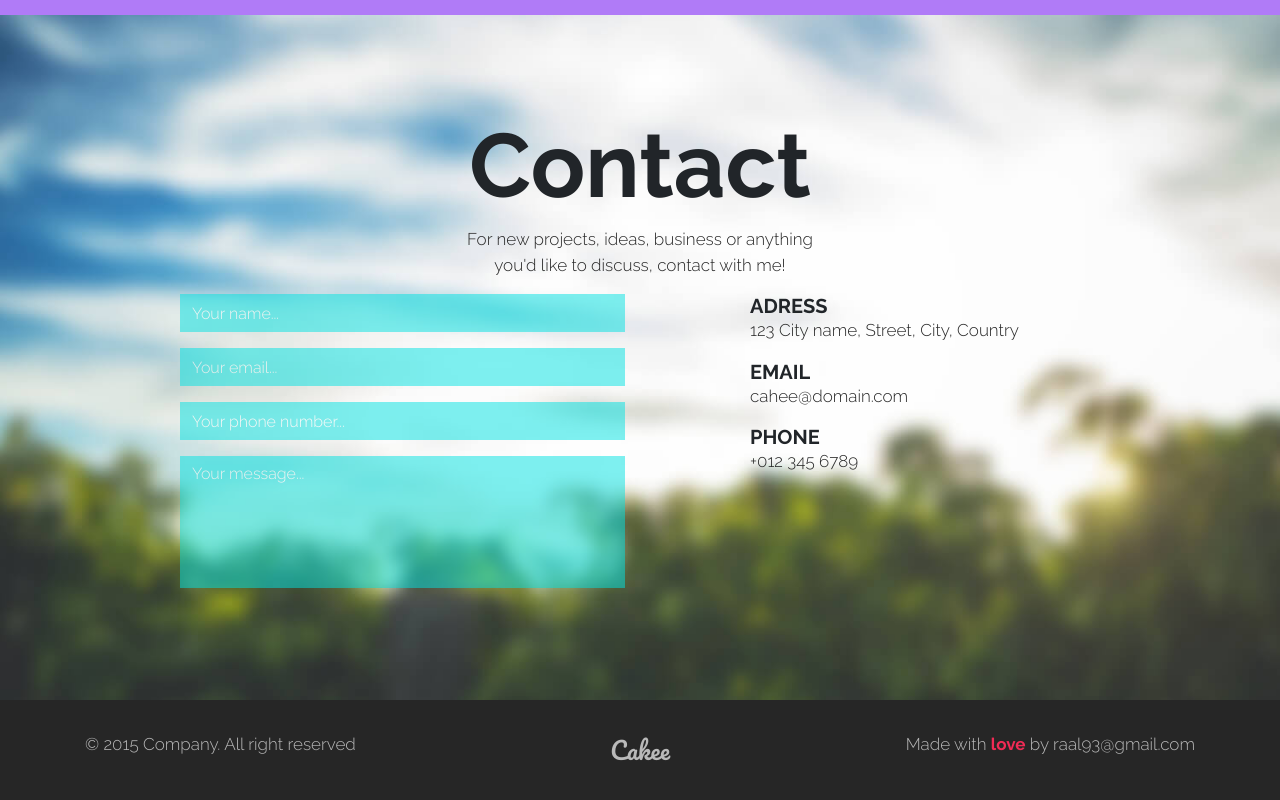
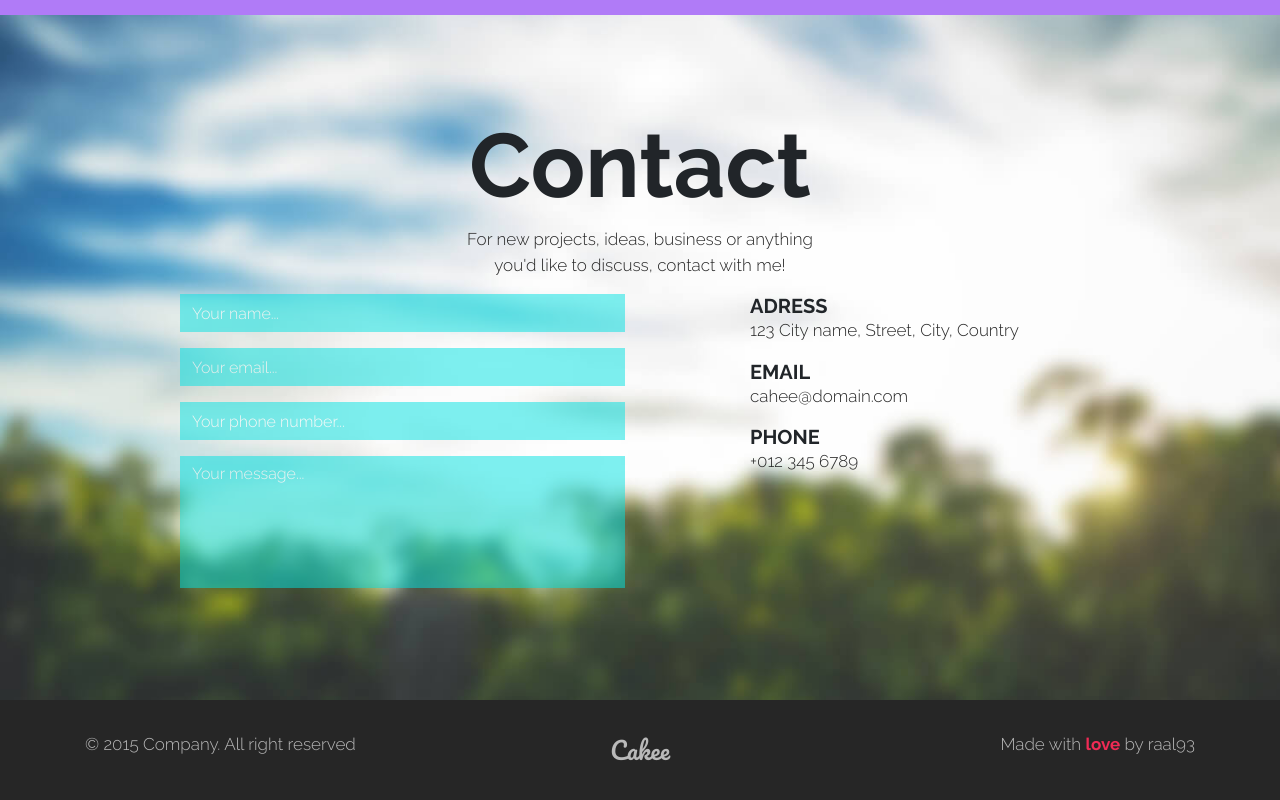
Before and after one commit to Raal93/Veekly-webdev-challenge-2, a plain HTML site: page index.html in a window 1280 px wide. Shown: the part 4837-5637 px from the top of the page. Drawn offline with nearby package versions, Linux system fonts and the light colour scheme.

Commit message:
Update index.html

```diff
--- a/index.html
+++ b/index.html
@@ -305,7 +305,7 @@
                         <p class="logo">Cakee</p>
                     </div>
                     <div class="col-4 text-right">
-                        <p>Made with <span>love</span> by raal93@gmail.com</p>
+                        <p>Made with <span>love</span> by raal93</p>
                     </div>
                 </div>
             </div>
```
